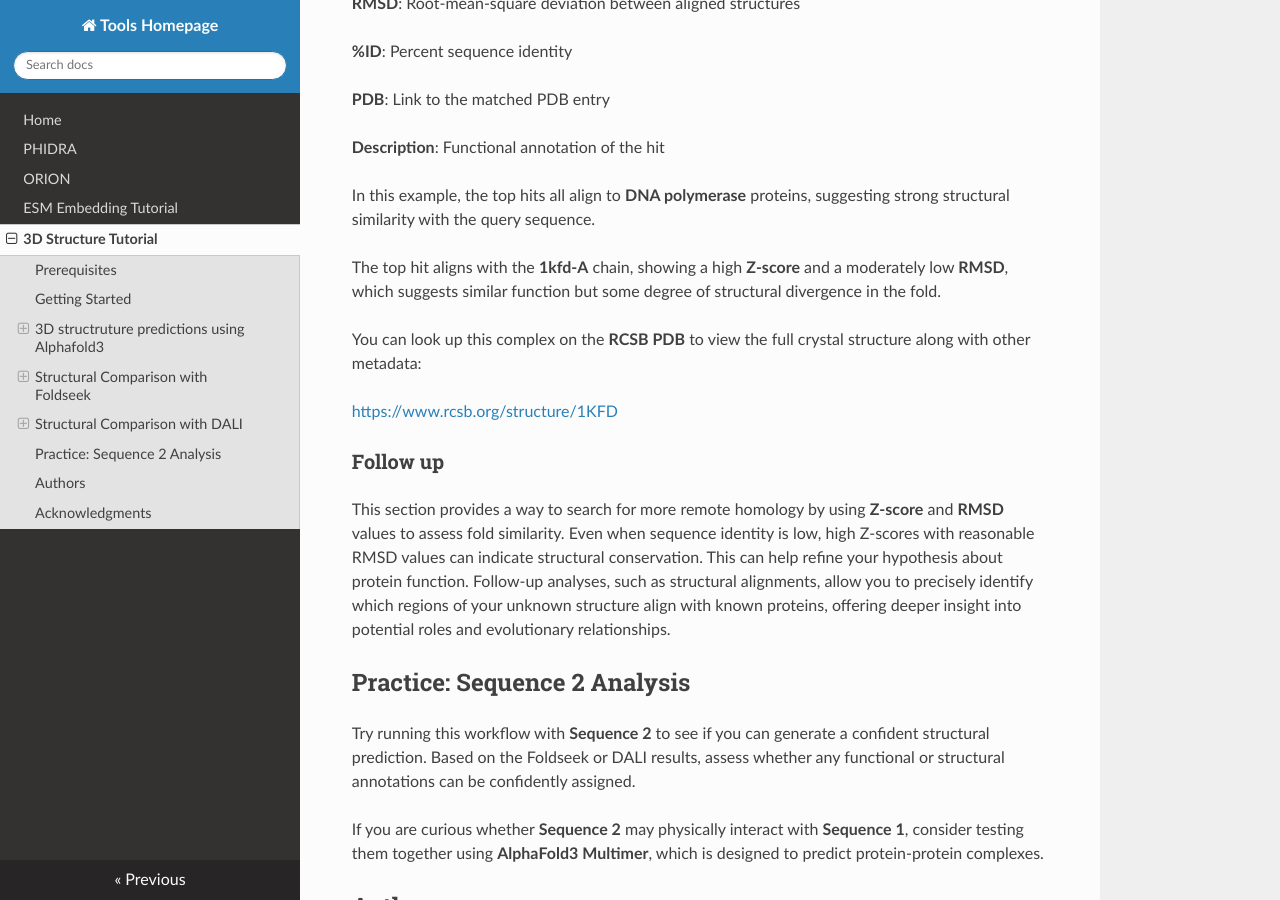
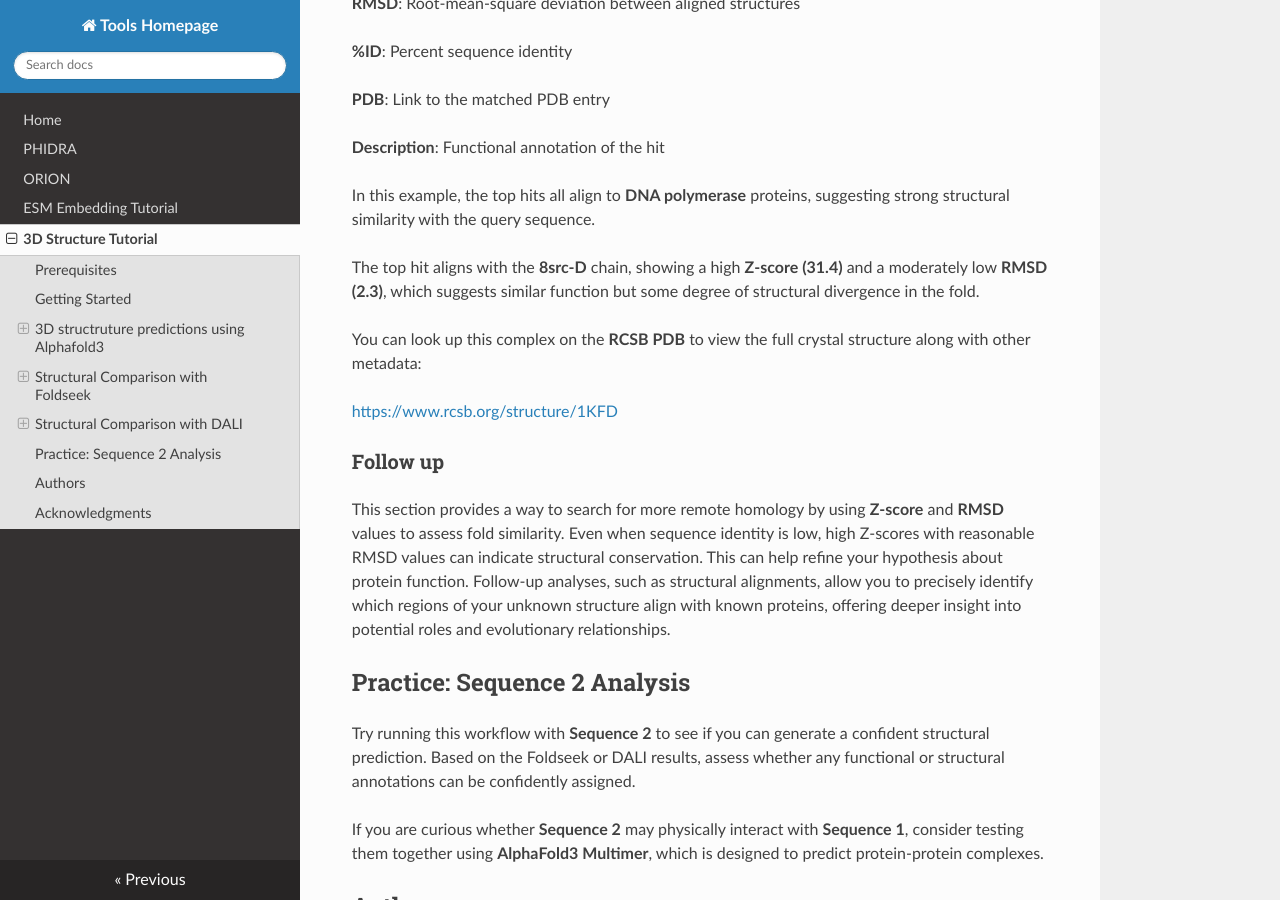
Before and after one commit to zschreib/tool-instructions, an MkDocs documentation site: the page built from docs/structure.md, in a window 1280 px wide and 900 px high, scrolled down 9218 px. Built offline with MkDocs 1.6.1, drawn with Linux system fonts in a browser that asks for light colours; nearby versions of some CDN libraries.

Commit message:
typo fix

```diff
--- a/docs/structure.md
+++ b/docs/structure.md
@@ -179,7 +179,7 @@ The DALI results table summarizes structural alignments between your query and k
 
 In this example, the top hits all align to **DNA polymerase** proteins, suggesting strong structural similarity with the query sequence.
 
-The top hit aligns with the **1kfd-A** chain, showing a high **Z-score** and a moderately low **RMSD**, which suggests similar function but some degree of structural divergence in the fold.
+The top hit aligns with the **8src-D** chain, showing a high **Z-score (31.4)** and a moderately low **RMSD (2.3)**, which suggests similar function but some degree of structural divergence in the fold.
 
 You can look up this complex on the **RCSB PDB** to view the full crystal structure along with other metadata:
 
```
